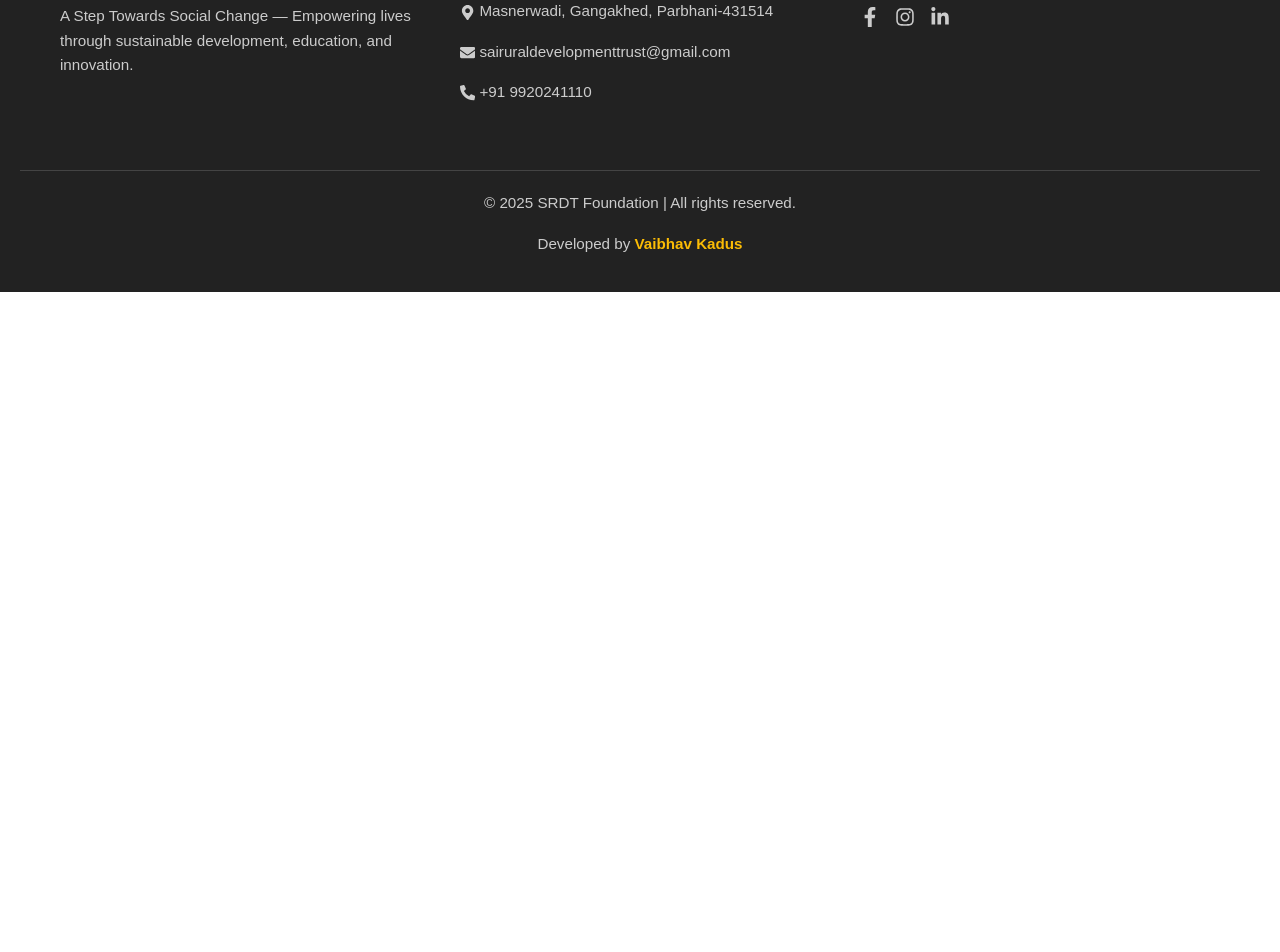
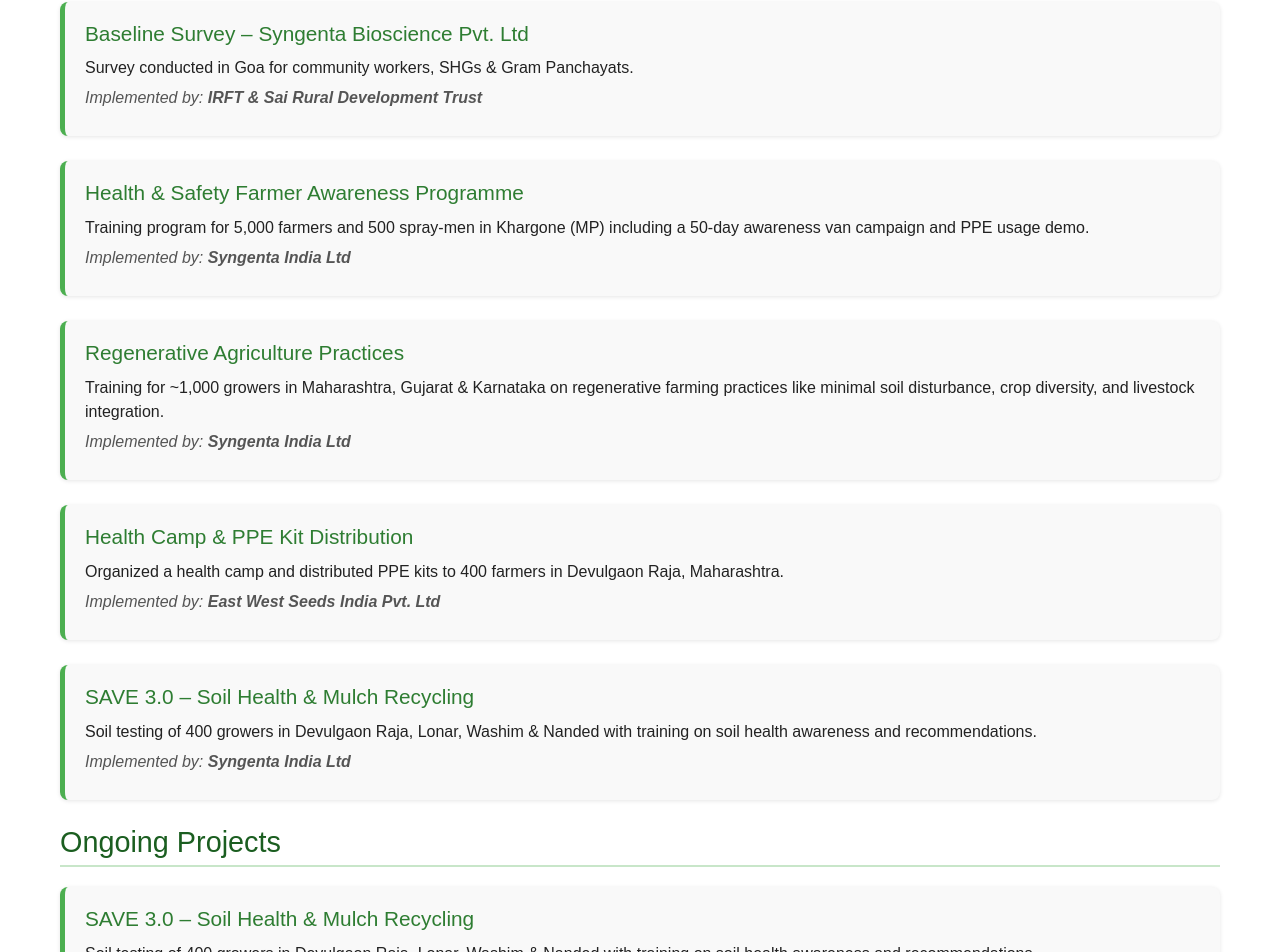
Before and after one commit to vaibhavkadsus/srdt_project, a React (Vite) app: page /projects in a window 1280 px wide. Shown: the part 508-1460 px from the top of the page. Before the commit the page ends 800 px from the top, so only its background shows below. Built offline with nearby package versions, Linux system fonts and the light colour scheme.

Commit message:
navbar done

```diff
--- a/src/Components/Projects.css
+++ b/src/Components/Projects.css
@@ -0,0 +1,62 @@
+.projects-page {
+  max-width: 1200px;
+  margin: 100px auto 40px;
+  padding: 0 20px;
+  font-family: "Segoe UI", sans-serif;
+  color: #222;
+}
+
+.page-title {
+  font-size: 2.5rem;
+  color: #2e7d32;
+  text-align: center;
+  margin-bottom: 40px;
+}
+
+h2 {
+  color: #1b5e20;
+  font-size: 1.8rem;
+  margin-bottom: 20px;
+  border-bottom: 2px solid #c8e6c9;
+  padding-bottom: 5px;
+}
+
+.project-card {
+  background-color: #f9f9f9;
+  border-left: 5px solid #4caf50;
+  padding: 20px;
+  margin-bottom: 25px;
+  border-radius: 8px;
+  box-shadow: 0 1px 4px rgba(0,0,0,0.1);
+}
+
+.project-card h3 {
+  font-size: 1.3rem;
+  margin-bottom: 10px;
+  color: #2e7d32;
+}
+
+.project-card p {
+  font-size: 1rem;
+  margin: 6px 0;
+  line-height: 1.5;
+}
+
+.implemented-by {
+  font-style: italic;
+  color: #555;
+}
+
+@media (max-width: 768px) {
+  .page-title {
+    font-size: 2rem;
+  }
+
+  .project-card h3 {
+    font-size: 1.1rem;
+  }
+
+  .project-card p {
+    font-size: 0.95rem;
+  }
+}
--- a/src/Components/Projects.jsx
+++ b/src/Components/Projects.jsx
@@ -1,9 +1,82 @@
-import React from 'react'
+import React from "react";
+import "./Projects.css";
 
-function Projects() {
+const completedProjects = [
+  {
+    title: "Baseline Survey – A.M Fresh (U.K)",
+    details:
+      "Survey conducted in Nashik, Sangli, Satara & Osmanabad for grape growers, farm & pack‑house workers.",
+    implementedBy: "IRFT & Sai Rural Development Trust",
+  },
+  {
+    title: "Baseline Survey – Syngenta Bioscience Pvt. Ltd",
+    details:
+      "Survey conducted in Goa for community workers, SHGs & Gram Panchayats.",
+    implementedBy: "IRFT & Sai Rural Development Trust",
+  },
+  {
+    title: "Health & Safety Farmer Awareness Programme",
+    details:
+      "Training program for 5,000 farmers and 500 spray‑men in Khargone (MP) including a 50‑day awareness van campaign and PPE usage demo.",
+    implementedBy: "Syngenta India Ltd",
+  },
+  {
+    title: "Regenerative Agriculture Practices",
+    details:
+      "Training for ~1,000 growers in Maharashtra, Gujarat & Karnataka on regenerative farming practices like minimal soil disturbance, crop diversity, and livestock integration.",
+    implementedBy: "Syngenta India Ltd",
+  },
+  {
+    title: "Health Camp & PPE Kit Distribution",
+    details:
+      "Organized a health camp and distributed PPE kits to 400 farmers in Devulgaon Raja, Maharashtra.",
+    implementedBy: "East West Seeds India Pvt. Ltd",
+  },
+  {
+    title: "SAVE 3.0 – Soil Health & Mulch Recycling",
+    details:
+      "Soil testing of 400 growers in Devulgaon Raja, Lonar, Washim & Nanded with training on soil health awareness and recommendations.",
+    implementedBy: "Syngenta India Ltd",
+  },
+];
+
+const ongoingProjects = [
+  {
+    title: "SAVE 3.0 – Soil Health & Mulch Recycling",
+    details:
+      "Soil testing of 400 growers in Devulgaon Raja, Lonar, Washim & Nanded with training on soil health awareness and recommendations.",
+    implementedBy: "Syngenta India Ltd",
+  },
+];
+
+const Projects = () => {
   return (
-    <div>Projects</div>
-  )
-}
+    <div className="projects-page">
+      <h1 className="page-title">Our Projects</h1>
 
-export default Projects
+      <section>
+        <h2>Completed Projects</h2>
+        {completedProjects.map((project, index) => (
+          <div className="project-card" key={index}>
+            <h3>{project.title}</h3>
+            <p>{project.details}</p>
+            <p className="implemented-by">Implemented by: <strong>{project.implementedBy}</strong></p>
+          </div>
+        ))}
+      </section>
+
+      <section>
+        <h2>Ongoing Projects</h2>
+        {ongoingProjects.map((project, index) => (
+          <div className="project-card" key={index}>
+            <h3>{project.title}</h3>
+            <p>{project.details}</p>
+            <p className="implemented-by">Implemented by: <strong>{project.implementedBy}</strong></p>
+          </div>
+        ))}
+      </section>
+    </div>
+  );
+};
+
+export default Projects;
--- a/src/Navbar.jsx
+++ b/src/Navbar.jsx
@@ -1,4 +1,3 @@
-// File: src/Navbar.jsx
 import React, { useState } from "react";
 import "./Navbar.css";
 import logo from "./assets/Logo.png"; // ✅ Corrected path
```
Also changed, not shown: src/Navbar.css (line endings or trailing spaces), src/assets/7145656681-removebg-preview.png (added).
